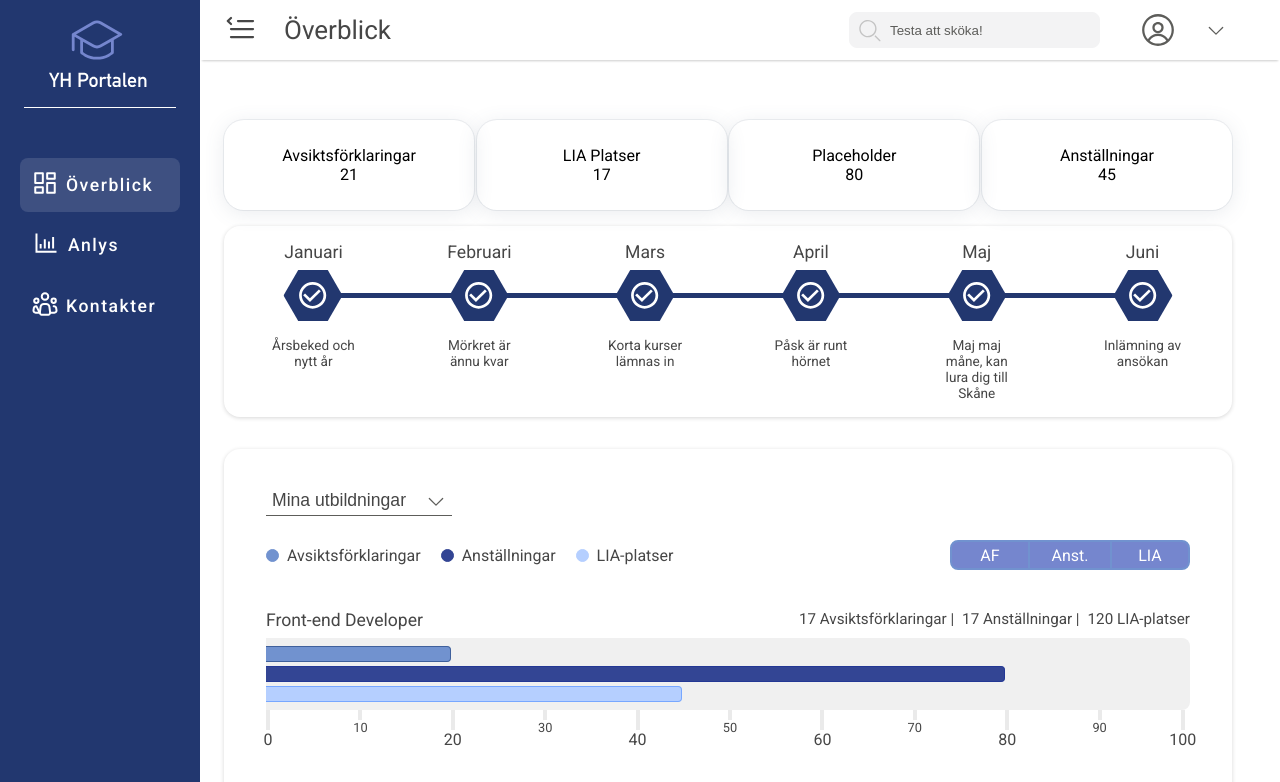
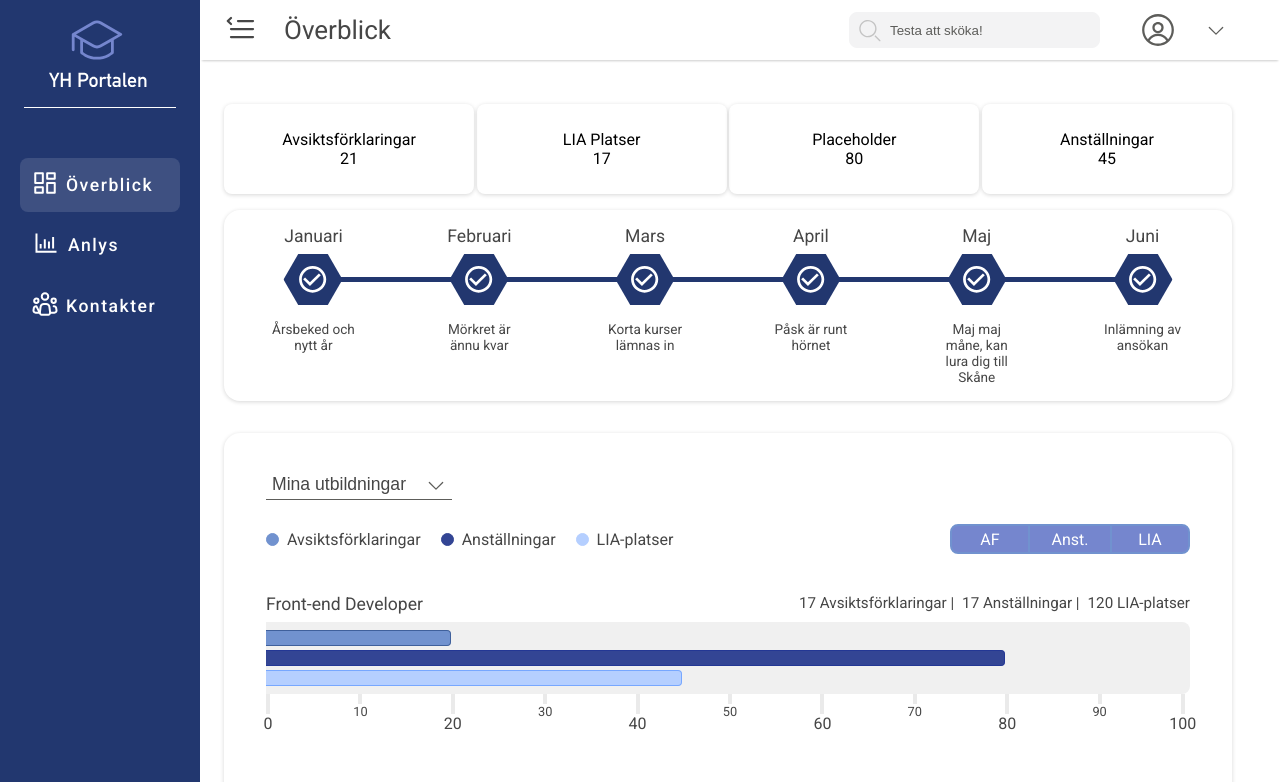
Before and after one commit to abersoft-technologies/yhs-front-end, a Next.js app: page / in a window 1280 px wide. Shown: the top 782 px of the page. Built offline with nearby package versions, Linux system fonts and the light colour scheme; sample sign-in values are in the browser's storage.

Commit message:
HOTFIX - Minor style change overview

```diff
--- a/src/components/overview/InfoCards/InfoCards.module.scss
+++ b/src/components/overview/InfoCards/InfoCards.module.scss
@@ -1,12 +1,12 @@
 @use '../../../../styles/variables' as var;
 
 .container {
-    padding: var.$spacing-medium 0;
+  padding-bottom: var.$spacing-medium;
 
-    .card {
-        width: 250px;
-        height: 90px;
-        border-radius: 20px;
-        box-shadow: var.$medium-box-shadow;
-    }
+  .card {
+    width: 250px;
+    height: 90px;
+    border-radius: var.$spacing-small;
+    box-shadow: var.$subtile-box-shadow;
+  }
 }
```
